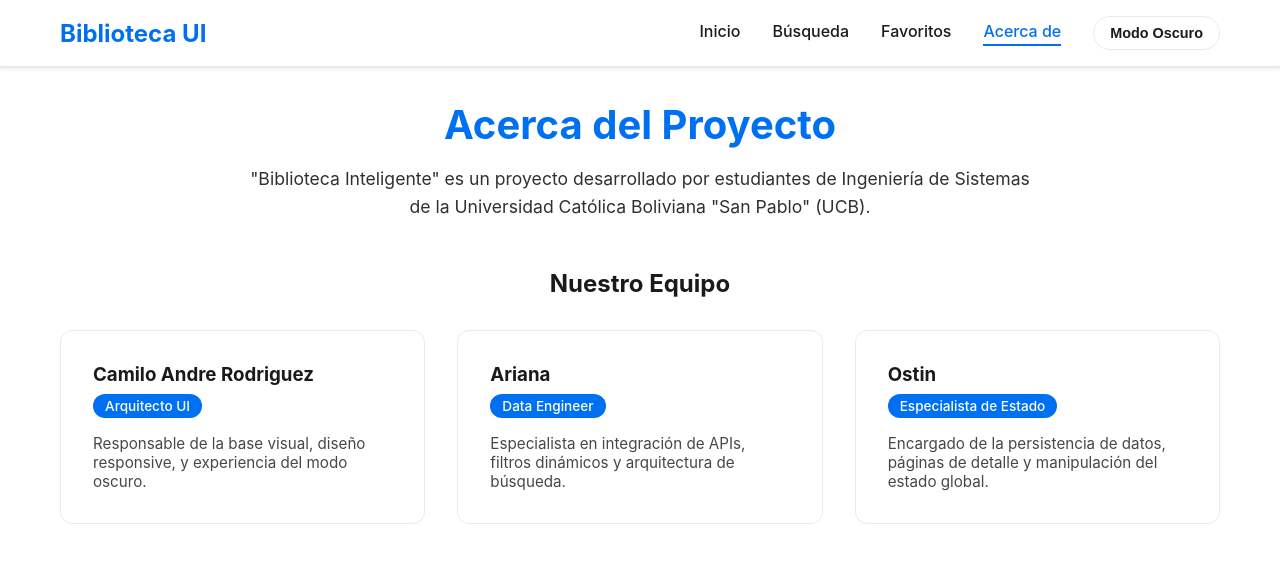
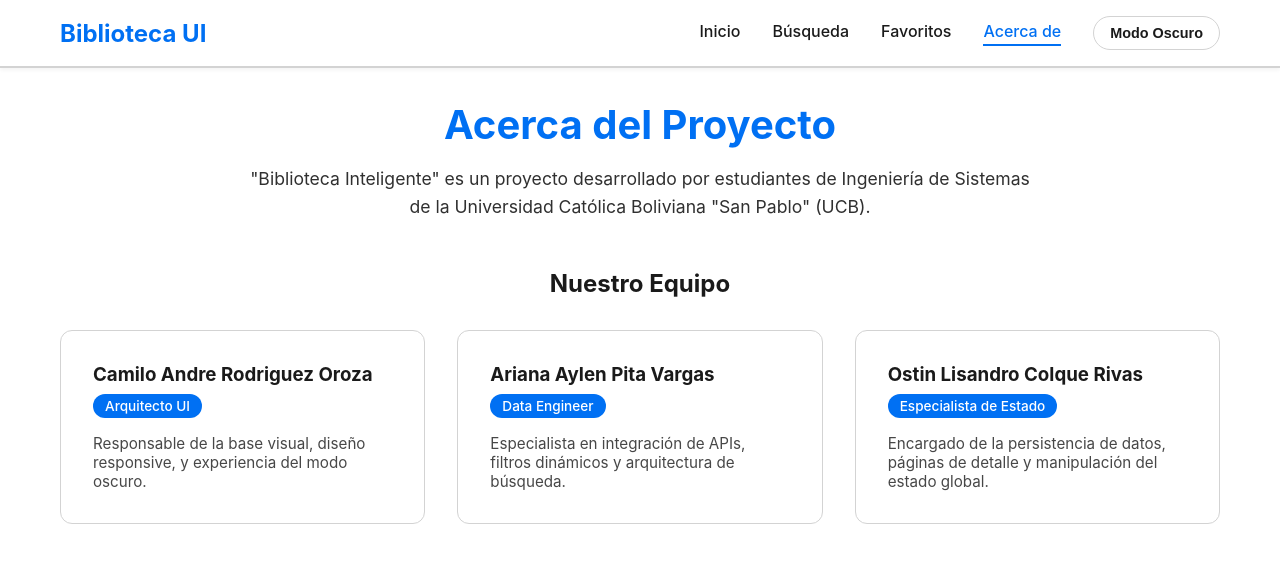
Before and after one commit to ArianaPita-0102/Biblioteca-Inteligente---Grupo9, a Next.js app in the folder biblioteca-inteligente/: page /acerca in a window 1280 px wide. Shown: the top 562 px of the page. Built offline with nearby package versions, Linux system fonts and the light colour scheme.

Commit message:
style: mejorar apariencia visual

```diff
--- a/biblioteca-inteligente/src/pages/acerca.tsx
+++ b/biblioteca-inteligente/src/pages/acerca.tsx
@@ -15,19 +15,19 @@ export default function Acerca() {
         <h2>Nuestro Equipo</h2>
         <div className={styles.teamGrid}>
           <div className={styles.memberCard}>
-            <h3>Camilo Andre Rodriguez</h3>
+            <h3>Camilo Andre Rodriguez Oroza</h3>
             <span className={styles.role}>Arquitecto UI</span>
             <p>Responsable de la base visual, diseño responsive, y experiencia del modo oscuro.</p>
           </div>
 
           <div className={styles.memberCard}>
-            <h3>Ariana</h3>
+            <h3>Ariana Aylen Pita Vargas</h3>
             <span className={styles.role}>Data Engineer</span>
             <p>Especialista en integración de APIs, filtros dinámicos y arquitectura de búsqueda.</p>
           </div>
 
           <div className={styles.memberCard}>
-            <h3>Ostin</h3>
+            <h3>Ostin Lisandro Colque Rivas</h3>
             <span className={styles.role}>Especialista de Estado</span>
             <p>Encargado de la persistencia de datos, páginas de detalle y manipulación del estado global.</p>
           </div>
--- a/biblioteca-inteligente/src/styles/_variables.scss
+++ b/biblioteca-inteligente/src/styles/_variables.scss
@@ -5,7 +5,7 @@
   --primary-hover: #005bb5;
   --nav-bg: #ffffff;
   --card-bg: #ffffff;
-  --border-color: #eaeaea;
+  --border-color: lightgray;
   --error-color: #e3342f;
   --error-bg: #fcebea;
 }
```
